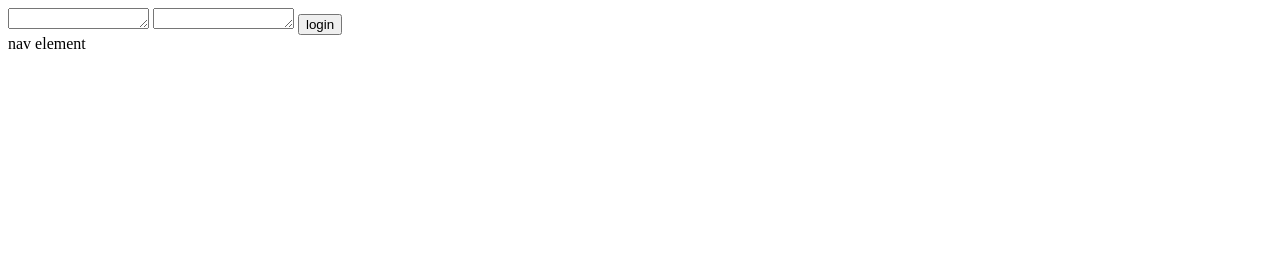
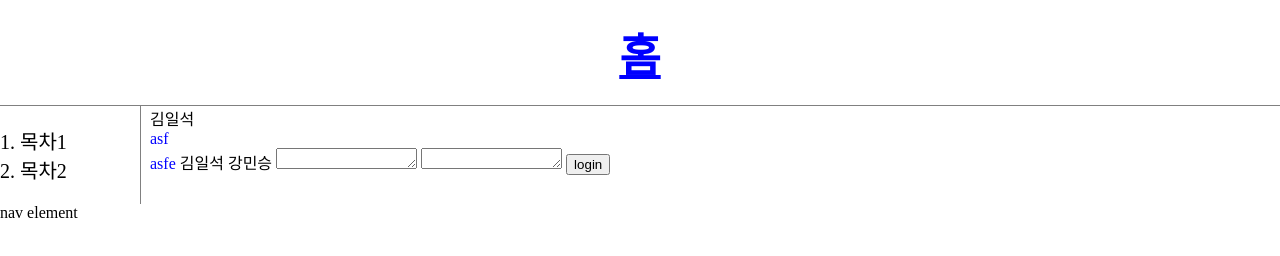
Before and after one commit to zangsu/web1, a plain HTML site: page login.html in a window 1280 px wide. Drawn offline with Linux system fonts and the light colour scheme.

Commit message:
Add files via upload
css layout

```diff
--- a/login.html
+++ b/login.html
@@ -6,13 +6,72 @@
   <meta property="og:title" content="수학과 홈페이지"/>
   <meta property="og:image" content="https://math.knu.ac.kr/HOME/data/bbsData/math/MAIN_1471498594"/>
   <meta property="og:url" content="https://math.knu.ac.kr/index.htm" />
+  <script>
+  var metalist = document.querySelector('body');
+  metalist.style.backgroudcolor = 'white';
+  metalist.style.color = 'blue';
+  </script>
+  <style>
+  body{
+    margin:0;
+  }
+  a {
+    color:blue;
+    text-align:center;
+  }
+  h1{
+    border-bottom: 1px solid gray;
+    text-align:center;
+    font-size: 45px;
+    padding: 20px;
+    margin: 0px;
+  }
+  ol
+  {
+    border-right: 1px gray solid;
+    width : 100px;
+    margin:0px;
+    padding:20px;
+    font-size:20px;
+  }
+  #main{
+    display:grid;
+    grid-template-columns: 150px 1fr;
+  }
+  </style>
   <!--트위터 카드 역시 마찬가지-->
   <!-- link 는 css, script는 js-->
   </head>
 <body>
-  <textarea name="name" rows="1" cols="15"></textarea>
-  <textarea name="name" rows="1" cols="15"></textarea>
-  <input type="button" value = "login">
+  <h1>
+  <a class="home_link" href="home.html">
+    홈
+  </a>
+</h1>
+<div id = main>
+  <div>
+    <ol>
+      <li>목차1</li>
+      <li>목차2</li>
+    </ol>
+  </div>
+  <div>
+    <script>
+    let arr = ["김일석", "강민승"];
+    document.write(arr[0]);
+    </script>
+    <br>
+    <a>asf</a>
+    <br>
+    <a>asfe</a>
+    김일석 강민승
+    <textarea name="name" rows="1" cols="15"></textarea>
+    <textarea name="name" rows="1" cols="15"></textarea>
+    <input type="button" value = "login" onclick =
+    "alert(15)"
+    >
+  </div>
+</div>
   </body>
   <nav>
     nav element
```
